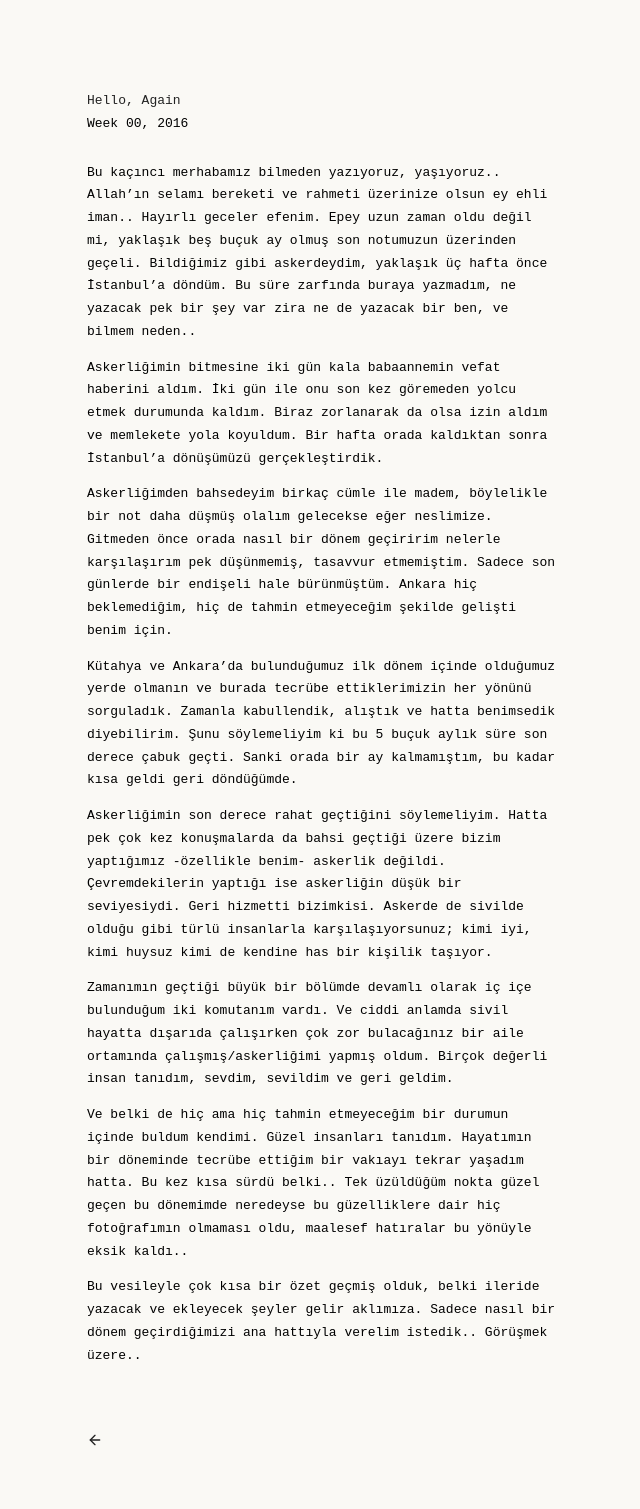
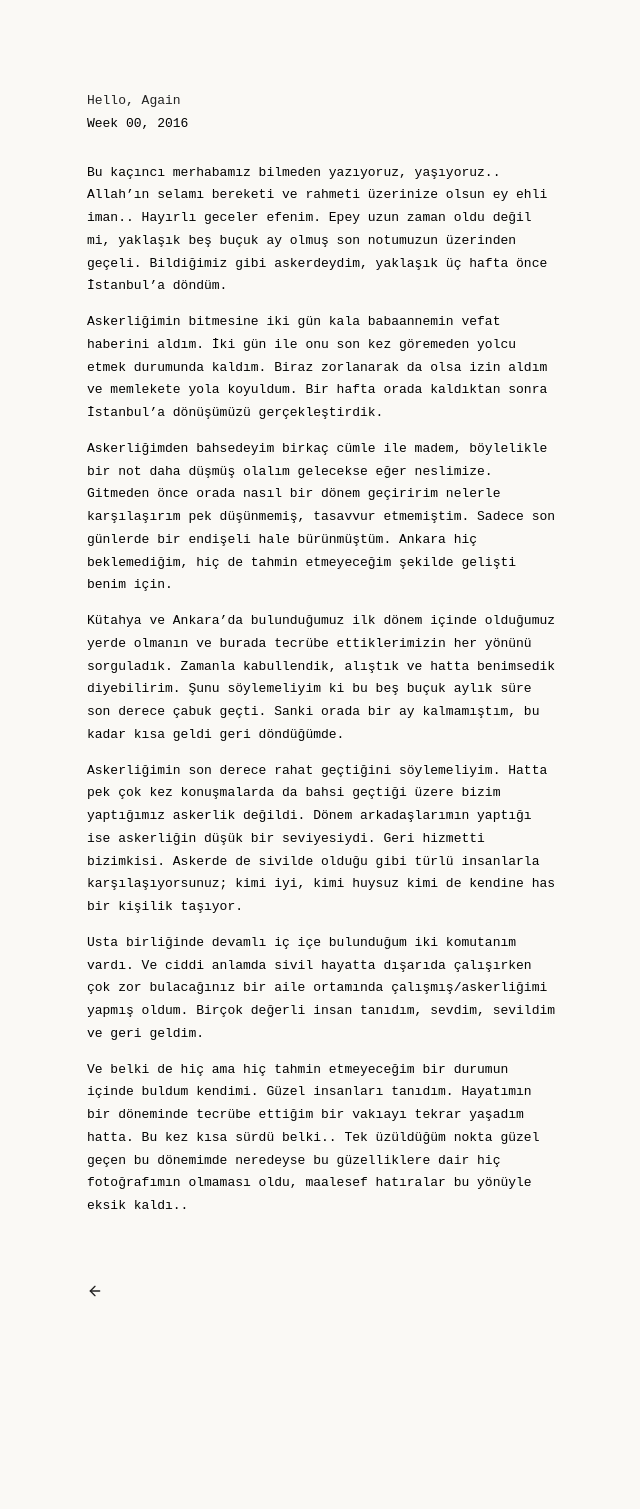
Before and after one commit to hayriartar/hayriartar.github.io, a Jekyll site: the page built from _posts/2016-01-02-helloagain.md, in a window 1280 px wide. Shown: the whole page, without its empty margins (319-959 px from the left). Built offline with Jekyll 4.4.1, drawn with Linux system fonts in a browser that asks for light colours; after the commit the page ends 1360 px from its top, so only the background shows below that.

Commit message:
some changes

```diff
--- a/_posts/2016-01-02-helloagain.md
+++ b/_posts/2016-01-02-helloagain.md
@@ -6,19 +6,27 @@
 ---
 
 
-Bu kaçıncı merhabamız bilmeden yazıyoruz, yaşıyoruz.. Allah'ın selamı bereketi ve rahmeti üzerinize olsun ey ehli iman.. Hayırlı geceler efenim. Epey uzun zaman oldu değil mi, yaklaşık beş buçuk ay olmuş son notumuzun üzerinden geçeli. Bildiğimiz gibi askerdeydim, yaklaşık üç hafta önce İstanbul'a döndüm. Bu süre zarfında buraya yazmadım, ne yazacak pek bir şey var zira ne de yazacak bir ben, ve bilmem neden..
+Bu kaçıncı merhabamız bilmeden yazıyoruz, yaşıyoruz.. Allah'ın selamı bereketi ve rahmeti üzerinize olsun ey ehli iman.. Hayırlı geceler efenim.
+Epey uzun zaman oldu değil mi, yaklaşık beş buçuk ay olmuş son notumuzun üzerinden geçeli.
+Bildiğimiz gibi askerdeydim, yaklaşık üç hafta önce İstanbul'a döndüm.
 
-Askerliğimin bitmesine iki gün kala babaannemin vefat haberini aldım. İki gün ile onu son kez göremeden yolcu etmek durumunda kaldım. Biraz zorlanarak da olsa izin aldım ve memlekete yola koyuldum. Bir hafta orada kaldıktan sonra İstanbul'a dönüşümüzü gerçekleştirdik.
+Askerliğimin bitmesine iki gün kala babaannemin vefat haberini aldım. İki gün ile onu son kez göremeden yolcu etmek durumunda kaldım.
+Biraz zorlanarak da olsa izin aldım ve memlekete yola koyuldum. Bir hafta orada kaldıktan sonra İstanbul'a dönüşümüzü gerçekleştirdik.
 
-Askerliğimden bahsedeyim birkaç cümle ile madem, böylelikle bir not daha düşmüş olalım gelecekse eğer neslimize. Gitmeden önce orada nasıl bir dönem geçiririm nelerle karşılaşırım pek düşünmemiş, tasavvur etmemiştim. Sadece son günlerde bir endişeli hale bürünmüştüm. Ankara hiç beklemediğim, hiç de tahmin etmeyeceğim şekilde gelişti benim için.
+Askerliğimden bahsedeyim birkaç cümle ile madem, böylelikle bir not daha düşmüş olalım gelecekse eğer neslimize.
+Gitmeden önce orada nasıl bir dönem geçiririm nelerle karşılaşırım pek düşünmemiş, tasavvur etmemiştim.
+Sadece son günlerde bir endişeli hale bürünmüştüm. Ankara hiç beklemediğim, hiç de tahmin etmeyeceğim şekilde gelişti benim için.
 
-Kütahya ve Ankara'da bulunduğumuz ilk dönem içinde olduğumuz yerde olmanın ve burada tecrübe ettiklerimizin her yönünü sorguladık. Zamanla kabullendik, alıştık ve hatta benimsedik diyebilirim. Şunu söylemeliyim ki bu 5 buçuk aylık süre son derece çabuk geçti. Sanki orada bir ay kalmamıştım, bu kadar kısa geldi geri döndüğümde.
+Kütahya ve Ankara'da bulunduğumuz ilk dönem içinde olduğumuz yerde olmanın ve burada tecrübe ettiklerimizin her yönünü sorguladık.
+Zamanla kabullendik, alıştık ve hatta benimsedik diyebilirim. Şunu söylemeliyim ki bu beş buçuk aylık süre son derece çabuk geçti.
+Sanki orada bir ay kalmamıştım, bu kadar kısa geldi geri döndüğümde.
 
-Askerliğimin son derece rahat geçtiğini söylemeliyim. Hatta pek çok kez konuşmalarda da bahsi geçtiği üzere bizim yaptığımız -özellikle benim- askerlik değildi. Çevremdekilerin yaptığı ise askerliğin düşük bir seviyesiydi. Geri hizmetti bizimkisi. Askerde de sivilde olduğu gibi türlü insanlarla karşılaşıyorsunuz; kimi iyi, kimi huysuz kimi de kendine has bir kişilik taşıyor.
+Askerliğimin son derece rahat geçtiğini söylemeliyim. Hatta pek çok kez konuşmalarda da bahsi geçtiği üzere bizim yaptığımız askerlik değildi.
+Dönem arkadaşlarımın yaptığı ise askerliğin düşük bir seviyesiydi. Geri hizmetti bizimkisi.
+Askerde de sivilde olduğu gibi türlü insanlarla karşılaşıyorsunuz; kimi iyi, kimi huysuz kimi de kendine has bir kişilik taşıyor.
 
-Zamanımın geçtiği büyük bir bölümde devamlı olarak iç içe bulunduğum iki komutanım vardı. Ve ciddi anlamda sivil hayatta dışarıda çalışırken çok zor bulacağınız bir aile
- ortamında çalışmış/askerliğimi yapmış oldum. Birçok değerli insan tanıdım, sevdim, sevildim ve geri geldim.
+Usta birliğinde devamlı iç içe bulunduğum iki komutanım vardı. Ve ciddi anlamda sivil hayatta dışarıda çalışırken çok zor bulacağınız bir aile
+ortamında çalışmış/askerliğimi yapmış oldum. Birçok değerli insan tanıdım, sevdim, sevildim ve geri geldim.
 
-Ve belki de hiç ama hiç tahmin etmeyeceğim bir durumun içinde buldum kendimi. Güzel insanları tanıdım. Hayatımın bir döneminde tecrübe ettiğim bir vakıayı tekrar yaşadım hatta. Bu kez kısa sürdü belki.. Tek üzüldüğüm nokta güzel geçen bu dönemimde neredeyse bu güzelliklere dair hiç fotoğrafımın olmaması oldu, maalesef hatıralar bu yönüyle eksik kaldı..
-
-Bu vesileyle çok kısa bir özet geçmiş olduk, belki ileride yazacak ve ekleyecek şeyler gelir aklımıza. Sadece nasıl bir dönem geçirdiğimizi ana hattıyla verelim istedik.. Görüşmek üzere..
+Ve belki de hiç ama hiç tahmin etmeyeceğim bir durumun içinde buldum kendimi. Güzel insanları tanıdım. Hayatımın bir döneminde tecrübe ettiğim bir vakıayı tekrar yaşadım hatta.
+Bu kez kısa sürdü belki.. Tek üzüldüğüm nokta güzel geçen bu dönemimde neredeyse bu güzelliklere dair hiç fotoğrafımın olmaması oldu, maalesef hatıralar bu yönüyle eksik kaldı..
```
Also changed, not shown: _posts/2015-07-12-istikametankara.md (+7 -10 lines), _posts/2016-02-06-doom.md (+12 -14 lines), _posts/2016-03-11-commander.md (+5 -12 lines), _posts/2016-04-30-birgunbelki.md (+1 -9 lines), _posts/2017-08-01-tekyeter.md (deleted, +0 -25 lines).
